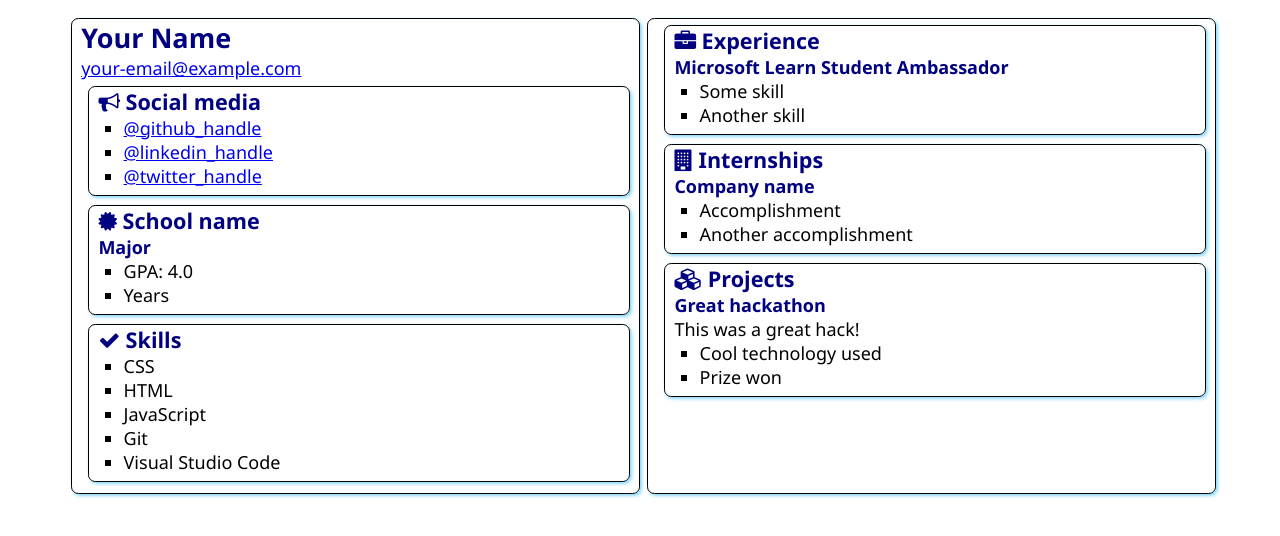
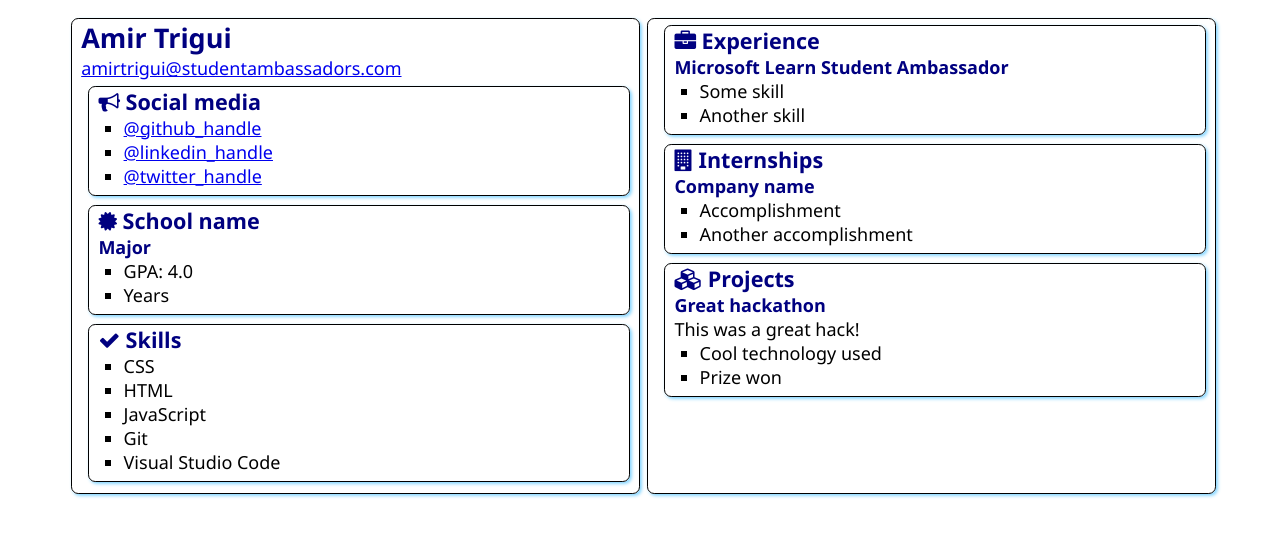
Before and after one commit to amirtrigui365/SATechnicalOnboarding, a plain HTML site: page src/index.html in a window 1280 px wide. Drawn offline with Linux system fonts and the light colour scheme.

Commit message:
Update index.html

```diff
--- a/src/index.html
+++ b/src/index.html
@@ -12,8 +12,8 @@
 <body>
     <main>
         <article class="box">
-            <h1>Your Name</h1>
-            <div><a href="mailto:your.email@example.com">your-email@example.com</a></div>
+            <h1>Amir Trigui</h1>
+            <div><a href="mailto:your.email@example.com">amirtrigui@studentambassadors.com</a></div>
 
             <section class="box">
                 <h2>
```
